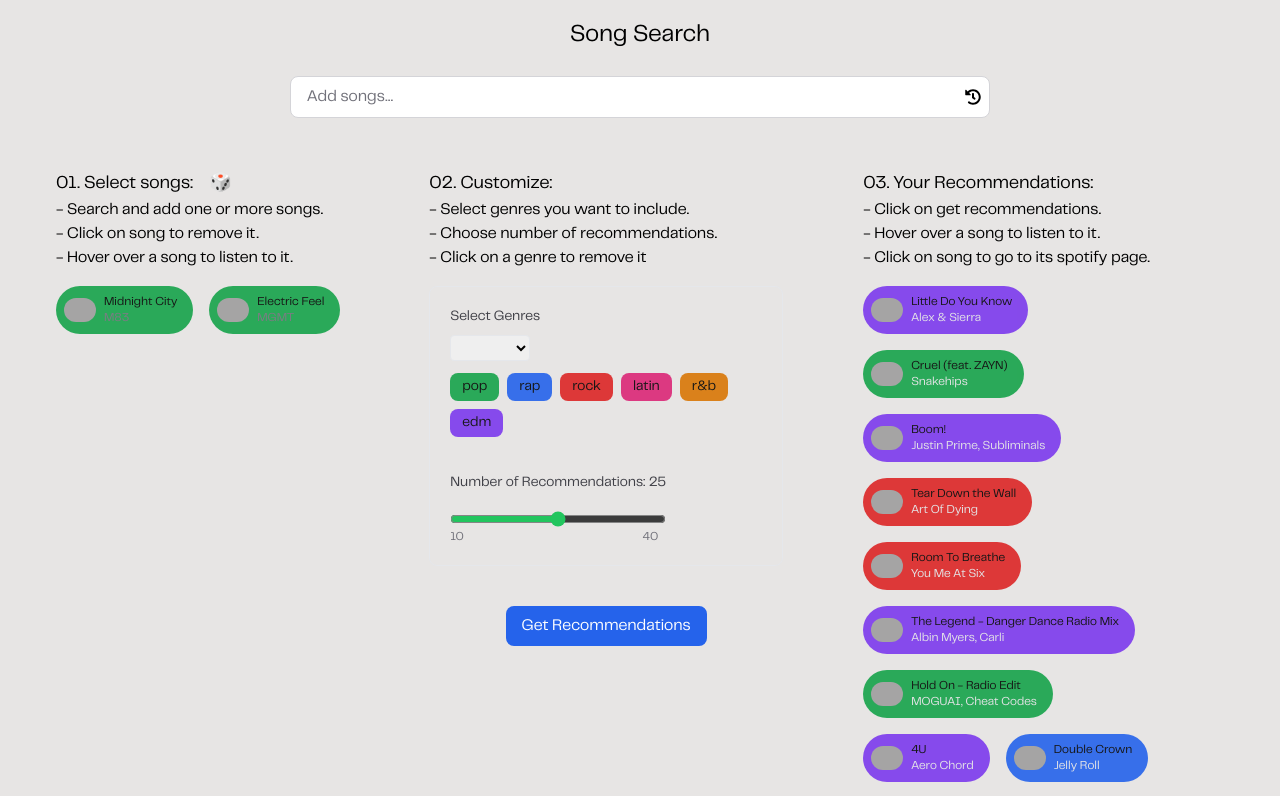
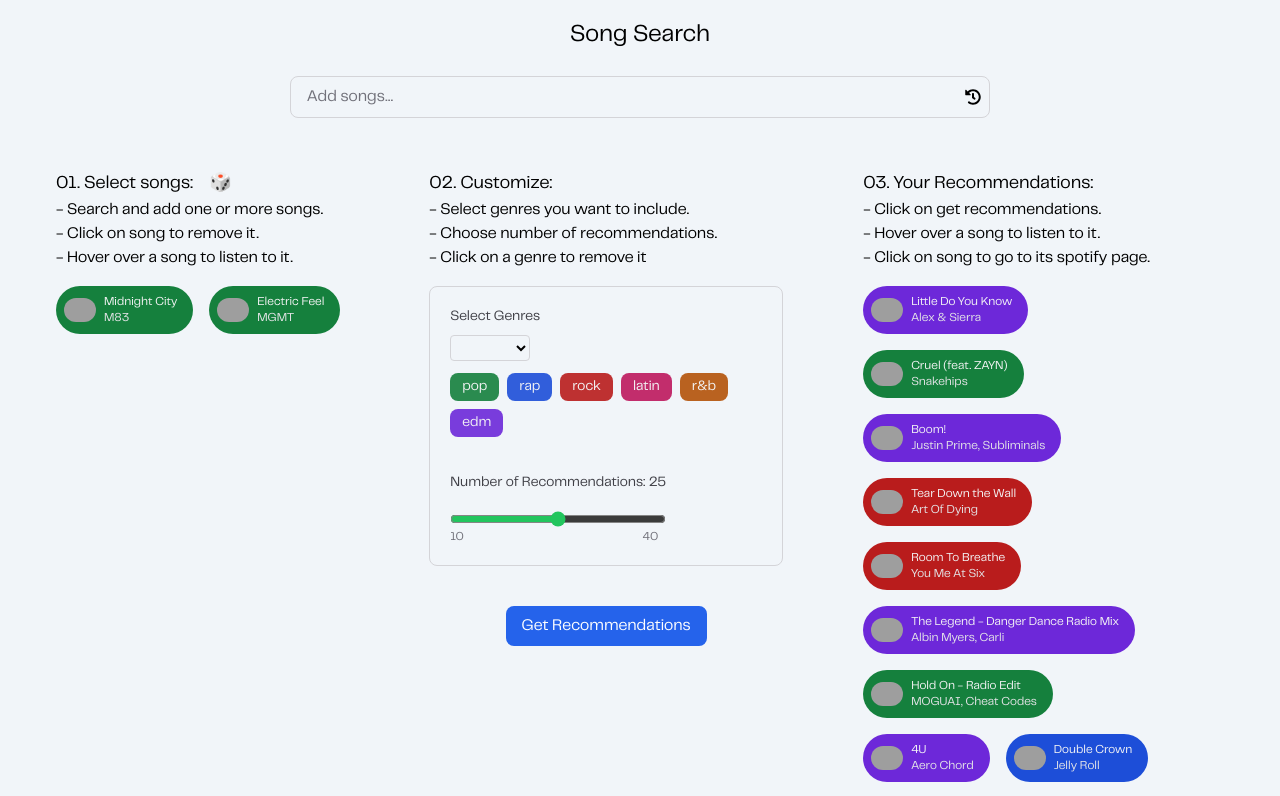
Before and after one commit to puravparab/song_search, a Next.js app in the folder client/: page / in a window 1280 px wide. Shown: the top 796 px of the page. Built offline with nearby package versions, Linux system fonts and the light colour scheme; grey boxes are pictures that could not be loaded.

Commit message:
updated light mode

```diff
--- a/client/app/components/display.tsx
+++ b/client/app/components/display.tsx
@@ -23,13 +23,13 @@
 }
 
 const genreColor: { [key: string]: string } = {
-  'pop': 'bg-green-600 hover:opacity-100',
-  'rap': 'bg-blue-600 hover:opacity-100',
-  'rock': 'bg-red-600 hover:opacity-100',
-  'latin': 'bg-pink-600 hover:opacity-100',
-  'r&b': 'bg-amber-600 hover:opacity-100',
-  'edm': 'bg-violet-600 hover:opacity-100',
-	'': 'bg-emerald-700 hover:opacity-100'
+  'pop': 'bg-green-700 dark:bg-green-600 hover:opacity-100',
+  'rap': 'bg-blue-700 dark:bg-blue-600 hover:opacity-100',
+  'rock': 'bg-red-700 dark:bg-red-600 hover:opacity-100',
+  'latin': 'bg-pink-700 dark:bg-pink-600 hover:opacity-100',
+  'r&b': 'bg-amber-700 dark:bg-amber-600 hover:opacity-100',
+  'edm': 'bg-violet-700 dark:bg-violet-600 hover:opacity-100',
+	'': 'bg-emerald-700 dark:bg-emerald-700 hover:opacity-100'
 };
 
 interface DisplayProps {
@@ -196,7 +196,7 @@
 			{/* 01. Select songs */}
 			<div className="w-full mb-3 md:pl-4 md:pr-0">
 				<h2 className="text-lg">01. Select songs: <span className='ml-2 p-1 cursor-pointer text-lg' onClick={addRandomSong}>🎲</span></h2>
-				<p className="text-base dark:text-zinc-700">
+				<p className="text-base text-black dark:text-zinc-700">
 					- Search and add one or more songs.
 					<br/>
 					- Click on song to remove it.
@@ -213,12 +213,12 @@
 									key={song.id} onClick={() => {handleRemoveSong(song.id)}}
 									onMouseEnter={() => handleMouseEnter(inputSong.preview_url)}
 									onMouseLeave={handleMouseLeave}
-									className={`flex flex-row py-2 pl-2 pr-4 w-fit rounded-full text-xs cursor-pointer opacity-90 ${bgColor}`}
+									className={`flex flex-row py-2 pl-2 pr-4 w-fit rounded-full text-xs cursor-pointer opacity-100 hover:opacity-90 dark:opacity-90 dark:hover:opacity-100 ${bgColor}`}
 								>
 									<img src={inputSong.image_url || ""} width="32px" height="32px" className="rounded-full m-auto mr-2"/>
 									<div className="flex flex-col">
-										<span className="dark:text-zinc-100">{inputSong.name}</span>
-										<span className="dark:text-zinc-300 text-zinc-500">{inputSong.artists.join(', ')}</span>
+										<span className="text-zinc-100 dark:text-zinc-100">{inputSong.name}</span>
+										<span className="text-zinc-200 dark:text-zinc-300">{inputSong.artists.join(', ')}</span>
 									</div>
 								</div>
 							);
@@ -237,12 +237,12 @@
 					<br />
 					- Click on a genre to remove it
 				</p>
-				<div className="flex flex-row flex-wrap gap-5 mt-4 p-5 items-start justify-start border rounded-lg dark:border-zinc-800">
+				<div className="flex flex-row flex-wrap gap-5 mt-4 p-5 items-start justify-start border rounded-lg border-zinc-300 dark:border-zinc-800">
 					<div className="w-full flex flex-col">
 						<label className="mb-1 text-sm font-medium text-zinc-700 dark:text-zinc-200">Select Genres</label>
 						<select className="
 							flex flex-col w-20 mt-1 mb-3 py-1 px-1 rounded border text-md focus:ring-0 outline-none
-							dark:border-zinc-800 dark:bg-zinc-950"
+							border-zinc-300 dark:border-zinc-800 bg-slate-100 dark:bg-zinc-950"
 							onChange={handleGenreChange}
               value=""
 						>
@@ -262,7 +262,7 @@
 										key={genre}
 										className={`
 											px-3 py-1 rounded-lg text-sm font-medium cursor-pointer
-											${genreColor[genre]} opacity-90 dark:text-white
+											${genreColor[genre]} opacity-90 text-zinc-100 dark:text-white
 										`}
 										onClick={() => removeGenre(genre)}
 									>
@@ -331,11 +331,11 @@
 									onMouseLeave={handleMouseLeave}
 									onClick={() => {
 										if (song.track_url){window.open(song.track_url, '_blank');}}}
-									className={`flex flex-row py-2 pl-2 pr-4 w-fit rounded-full text-xs cursor-pointer opacity-90 ${genreColor[song.genre || '']}`}
+									className={`flex flex-row py-2 pl-2 pr-4 w-fit rounded-full text-xs cursor-pointer opacity-100 hover:opacity-90 dark:opacity-90 dark:hover:opacity-100 ${genreColor[song.genre || '']}`}
 								>
 									<img src={song.image_url || ""} width="32px" height="32px" className="rounded-full m-auto mr-2"/>
 									<div className="flex flex-col">
-										<span className="dark:text-zinc-100">{song.name}</span>
+										<span className="text-zinc-100 dark:text-zinc-100">{song.name}</span>
 										<span className="dark:text-zinc-300 text-zinc-200">{song.artists.join(', ')}</span>
 									</div>
 								</div>
--- a/client/app/components/search.tsx
+++ b/client/app/components/search.tsx
@@ -137,7 +137,7 @@
 		>
 			<div className="w-full flex flex-row items-center mb-2
 				border rounded-lg border-zinc-300 dark:border-zinc-800 hover:border-zinc-500 dark:hover:border-zinc-700
-				dark:bg-black bg-white">
+				dark:bg-black bg-slate-100">
 				<input
 					type="text"
 					placeholder="Add songs..."
@@ -146,7 +146,7 @@
 					onClick={handleSearchInputClick}
 					className="
 						w-full mx-4 my-2 text-base text-black placeholder:text-zinc-500
-						focus:ring-0 dark:bg-black dark:text-stone-100 focus:outline-none"
+						focus:ring-0 bg-slate-100 dark:bg-black dark:text-stone-100 focus:outline-none"
 				/>
 				<div className="px-2 py-2 cursor-pointer" onClick={handleShowHistory}>
 					<FaHistory/>
@@ -162,13 +162,13 @@
 
 					<ul className="
 						w-full rounded-lg shadow-lg
-						dark:bg-zinc-800 bg-stone-100
+						dark:bg-zinc-800 bg-slate-100
 					">
 
 						{history.slice().reverse().map((query, index) => (
 							<li
 								key={index} onClick={() => handleHistoryClick(query)}
-								className="flex flex-row flex-wrap gap-x-4 py-2 px-3 border-b border-zinc-700 text-xs sm:text-sm hover:dark:bg-emerald-700 cursor-pointer"
+								className="flex flex-row flex-wrap gap-x-4 py-2 px-3 border-b hover:border-0 border-zinc-300 dark:border-zinc-700 text-xs sm:text-sm hover:bg-green-200 hover:dark:bg-emerald-700 cursor-pointer"
 							>
 								{query.input.slice().reverse().map((item, itemIndex) => (
 									<div key={itemIndex} className="flex flex-row flex-wrap">
@@ -187,7 +187,7 @@
 				<>
 					<ul className="
 						w-full rounded-lg shadow-lg
-						dark:bg-zinc-800 bg-stone-100
+						dark:bg-zinc-800 bg-slate-100
 					">
 						{searchResults.map(song => {
 							const isSelected = highlightedSongsID.includes(song.id);
@@ -197,7 +197,7 @@
 									if (!isSelected){setHighlightedSongsID((prevState) => [...prevState, song.id])}
 									handleSongClick(song.id)
 								}}
-								className={`py-2 px-3 text-xs sm:text-sm hover:bg-gray-300 cursor-pointer ${
+								className={`py-2 px-3 text-xs sm:text-sm hover:bg-green-200 cursor-pointer ${
 									isSelected ? 'dark:bg-emerald-700 hover:dark:bg-emerald-700 hover:bg-green-200 bg-green-200' : 'dark:hover:bg-emerald-700 dark:text-zinc-100'
 								}`}
 							>
--- a/client/app/page.tsx
+++ b/client/app/page.tsx
@@ -213,7 +213,7 @@
   return (
     <main
       className="
-        dark:bg-zinc-950 dark:text-stone-100 bg-stone-200 text-black
+			bg-slate-100 dark:bg-zinc-950 text-black dark:text-stone-100
         flex min-h-screen flex-col items-center justify-start
         py-5 md:px-10 px-5"
     >
```
